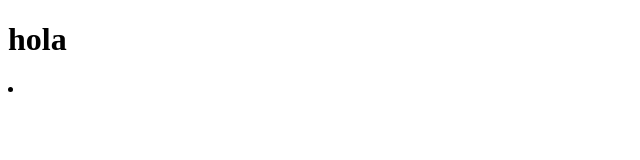
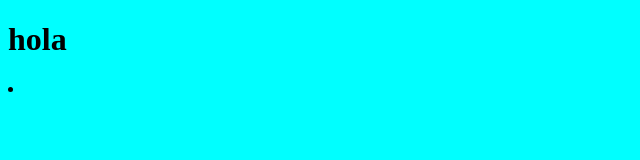
Before and after one commit to Alexanderjms/practice-git, a plain HTML site: page index.html in a window 1280 px wide. Shown: the whole page, without its empty margins (0-640 px from the left). Drawn offline with Linux system fonts and the light colour scheme.

Commit message:
New: add styles

```diff
--- a/index.html
+++ b/index.html
@@ -4,6 +4,7 @@
     <meta charset="UTF-8" />
     <meta name="viewport" content="width=device-width, initial-scale=1.0" />
     <title>Document</title>
+    <link rel="stylesheet" href="style.css" />
   </head>
   <body>
     <h1>hola</h1>
--- /dev/null
+++ b/style.css
@@ -0,0 +1,3 @@
+body {
+  background-color: aqua;
+}
```
